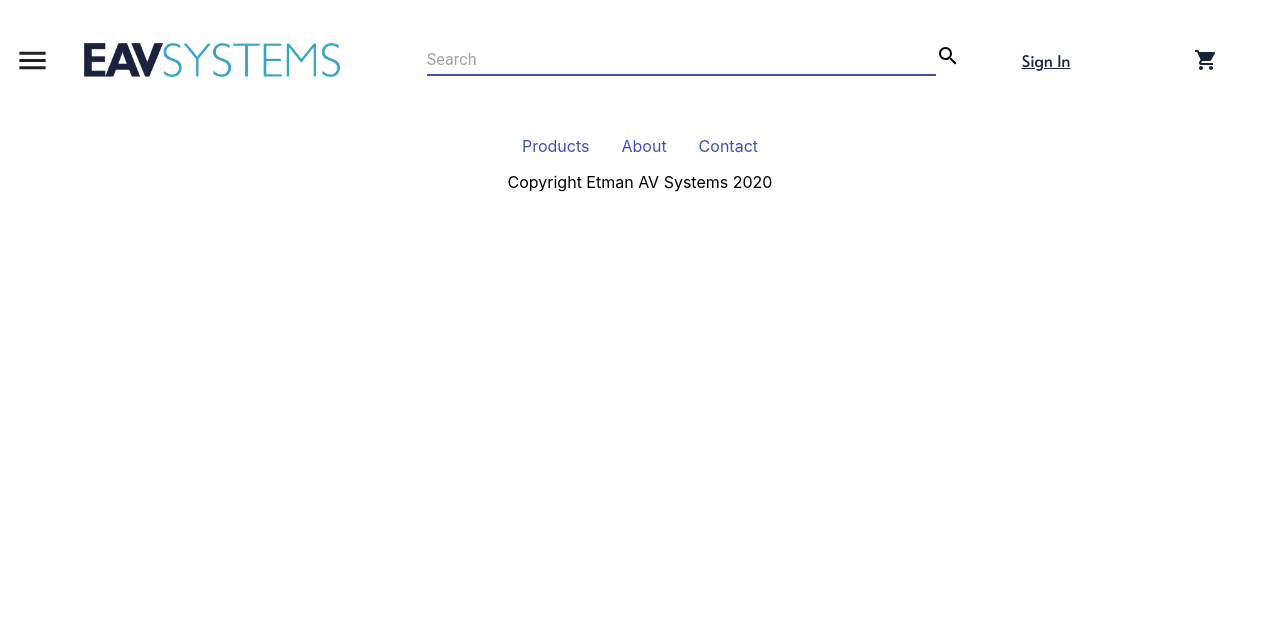
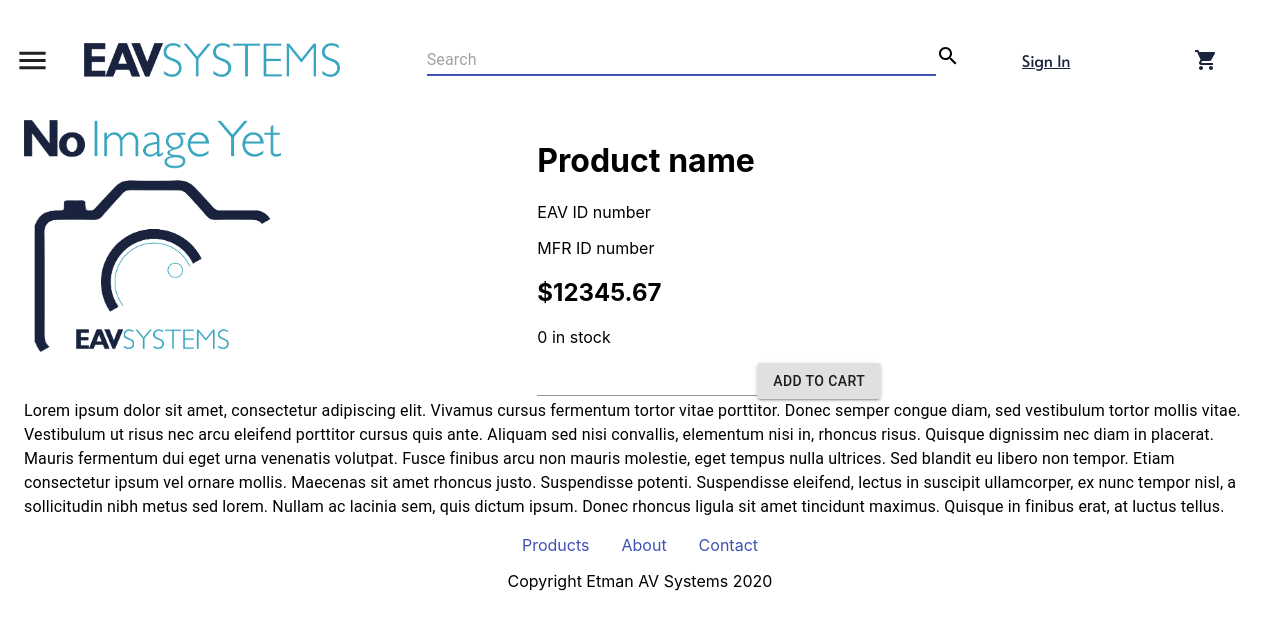
Before and after one commit to DerekEtman/EAVSYSTEM, a React (Create React App) app: page /ProductDetail in a window 1280 px wide. Shown: the top 630 px of the page. Built offline with nearby package versions, Linux system fonts and the light colour scheme.

Commit message:
Feat: Product Detail page, info placeholders.

```diff
--- a/src/App.js
+++ b/src/App.js
@@ -7,6 +7,7 @@ import { Switch, Route } from "react-router-dom";
 import Products from "./features/products/Products";
 import SignIn from "./features/sign_in_sign_up/SignIn";
 import SignUp from "./features/sign_in_sign_up/SignUp";
+import Product_Detail from "./features/products/Product_Detail";
 
 function App() {
 	return (
@@ -16,9 +17,11 @@ function App() {
 			<Switch>
 				<Route exact path="/" component={Splash} />
 				<Route path="/Products" component={Products} />
+				<Route path="/ProductDetail" component={Product_Detail} />
 				<Route path="/SignIn" component={SignIn} />
 				<Route path="/SignUp" component={SignUp} />
 				<Route path="/Checkout" />
+				<Route render={() => <h1>404, Page not found</h1>}/>
 			</Switch>
 			<Footer />
 		</div>
--- a/src/features/header/header.js
+++ b/src/features/header/header.js
@@ -59,11 +59,9 @@ export default function Header() {
 				<ListItem button component={BrowserLink} to="/">
 					<ListItemText>Home</ListItemText>
 				</ListItem>
-				{["Category_1", "Category_2"].map((text) => (
+				{["Products"].map((text) => (
 					<ListItem button component={BrowserLink} to="/Products" key={text}>
-						<ListItemText primary={text} secondary="test">
-							{" "}
-						</ListItemText>
+						<ListItemText primary={text} secondary="Will Generate" />
 					</ListItem>
 				))}
 			</List>
--- /dev/null
+++ b/src/features/products/Product_Detail.js
@@ -0,0 +1,56 @@
+import { Grid, Input, Button, Container, Typography } from "@material-ui/core";
+import React from "react";
+import DefaultImage from "./products_assets/no_image_holder.png";
+
+export default function Product_Detail() {
+	return (
+		<Container>
+			<Grid container>
+				{/* <Hidden>
+            <Grid item>
+                <Link href={History} >`Back to results`</Link>
+            </Grid>
+            </Hidden> */}
+				<Grid item lg={5}>
+					<img
+						src={DefaultImage}
+						alt="Item - change description"
+						style={{ width: "50%" }}
+					/>
+				</Grid>
+
+				<Grid item lg={7}>
+					<h1> Product name</h1>
+					<div>
+						<p>EAV ID number</p>
+						<p>MFR ID number</p>
+					</div>
+					<h2>$12345.67</h2>
+					<p>0 in stock</p>
+
+					<div>
+						<Input type="number" name="Qty." />
+						<Button variant="contained"> Add To Cart</Button>
+					</div>
+				</Grid>
+
+				<Grid item lg={12}>
+					<Typography variant="body1">
+						Lorem ipsum dolor sit amet, consectetur adipiscing elit. Vivamus cursus
+						fermentum tortor vitae porttitor. Donec semper congue diam, sed vestibulum
+						tortor mollis vitae. Vestibulum ut risus nec arcu eleifend porttitor
+						cursus quis ante. Aliquam sed nisi convallis, elementum nisi in, rhoncus
+						risus. Quisque dignissim nec diam in placerat. Mauris fermentum dui eget
+						urna venenatis volutpat. Fusce finibus arcu non mauris molestie, eget
+						tempus nulla ultrices. Sed blandit eu libero non tempor. Etiam consectetur
+						ipsum vel ornare mollis. Maecenas sit amet rhoncus justo. Suspendisse
+						potenti. Suspendisse eleifend, lectus in suscipit ullamcorper, ex nunc
+						tempor nisl, a sollicitudin nibh metus sed lorem. Nullam ac lacinia sem,
+						quis dictum ipsum. Donec rhoncus ligula sit amet tincidunt maximus.
+						Quisque in finibus erat, at luctus tellus.
+					</Typography>
+				</Grid>
+			</Grid>
+		</Container>
+	);
+}
--- a/src/features/products/Product_List_Card.js
+++ b/src/features/products/Product_List_Card.js
@@ -1,20 +1,52 @@
 import { Button, Grid, Typography } from "@material-ui/core";
 import React from "react";
+import { Link } from "react-router-dom";
 import img_holder from "./products_assets/no_image_holder.png";
 
 export default function Product_List_Card() {
 	return (
-			<Grid container className="product_list_card" spacing={3}>
-				<Grid item className="product_list_image_container" xs={12} md={3} >
-					<img src={img_holder} className="product_list_image" alt="Product placeholder img"/>
-				</Grid>
-				<Grid className="product_list_info"  item md={9} xs={12}>
-					<Typography variant="h4" gutterBottom="true" className="product_list_info_element"> Item Name</Typography>
-                    <Typography variant="body1" gutterBottom="true" className="product_list_info_element"> Lorem ipsum dolor sit amet, consectetur adipiscing elit, sed do eiusmod tempor incididunt ut labore et dolore magna aliqua. Ut enim ad minim veniam, quis nostrud exercitation ullamco laboris nisi ut aliquip ex ea commodo consequat. Duis aute irure dolor in reprehenderit</Typography>
-					<Typography className="product_list_info_element"  color="secondary" >Price of Item</Typography>
-					<Button variant="contained" size="large"  className="product_list_info_element" >Add To Cart</Button>
-				</Grid>
+		<Grid container className="product_list_card" spacing={3}>
+			<Grid item className="product_list_image_container" xs={12} md={3}>
+				<img
+					src={img_holder}
+					className="product_list_image"
+					alt="Product placeholder img"
+					loading="lazy"
+				/>
+			</Grid>
+			<Grid className="product_list_info" item md={9} xs={12}>
+				<Link to={`/ProductDetail`}>
+					<Typography
+						variant="h4"
+						gutterBottom="true"
+						className="product_list_info_element"
+					>
+						Item Name
+					</Typography>
+				</Link>
+				<Typography
+					variant="body1"
+					gutterBottom="true"
+					className="product_list_info_element"
+				>
+					{" "}
+					Lorem ipsum dolor sit amet, consectetur adipiscing elit, sed do eiusmod
+					tempor incididunt ut labore et dolore magna aliqua. Ut enim ad minim
+					veniam, quis nostrud exercitation ullamco laboris nisi ut aliquip ex ea
+					commodo consequat. Duis aute irure dolor in reprehenderit
+				</Typography>
+				<Typography className="product_list_info_element" color="secondary">
+					Price of Item
+				</Typography>
+				<Button
+					variant="contained"
+					size="large"
+					className="product_list_info_element"
+				>
+					Add To Cart
+				</Button>
 			</Grid>
 
+		</Grid>
 	);
 }
--- a/src/features/products/Products.js
+++ b/src/features/products/Products.js
@@ -1,9 +1,17 @@
 import { Grid, Hidden } from "@material-ui/core";
 import React from "react";
 import "./products.scss";
-import ProductListCard from "./Product_List_Card";
+import Product_List_Card from "./Product_List_Card";
+import Product_Detail from "./Product_Detail";
+import { Route, Router } from "react-router-dom";
+import history from "../tools/history";
+
+// require("history").createBrowserHistory
 
 export default function Products() {
+
+
+
 	return (
 		<Grid container className="product_container" spacing={3}>
 			<Hidden smDown>
@@ -15,16 +23,7 @@ export default function Products() {
 			<Grid item className="product_right_box" md={10} xs={12}>
 				<Grid container spacing={3} wrap="wrap">
 					<Grid item xs={12} className="product_grid_item">
-						<ProductListCard />
-					</Grid>
-					<Grid item xs={12} className="product_grid_item">
-						<h1>Box2</h1>
-					</Grid>
-					<Grid item xs={12} className="product_grid_item">
-						<h1>Box3</h1>
-					</Grid>
-					<Grid item xs={12} className="product_grid_item" s>
-						<h1>Box4</h1>
+					<Product_List_Card />
 					</Grid>
 				</Grid>
 			</Grid>
--- /dev/null
+++ b/src/features/tools/history.js
@@ -0,0 +1,3 @@
+import {createBrowserHistory} from  "history";
+
+export default createBrowserHistory();
```
